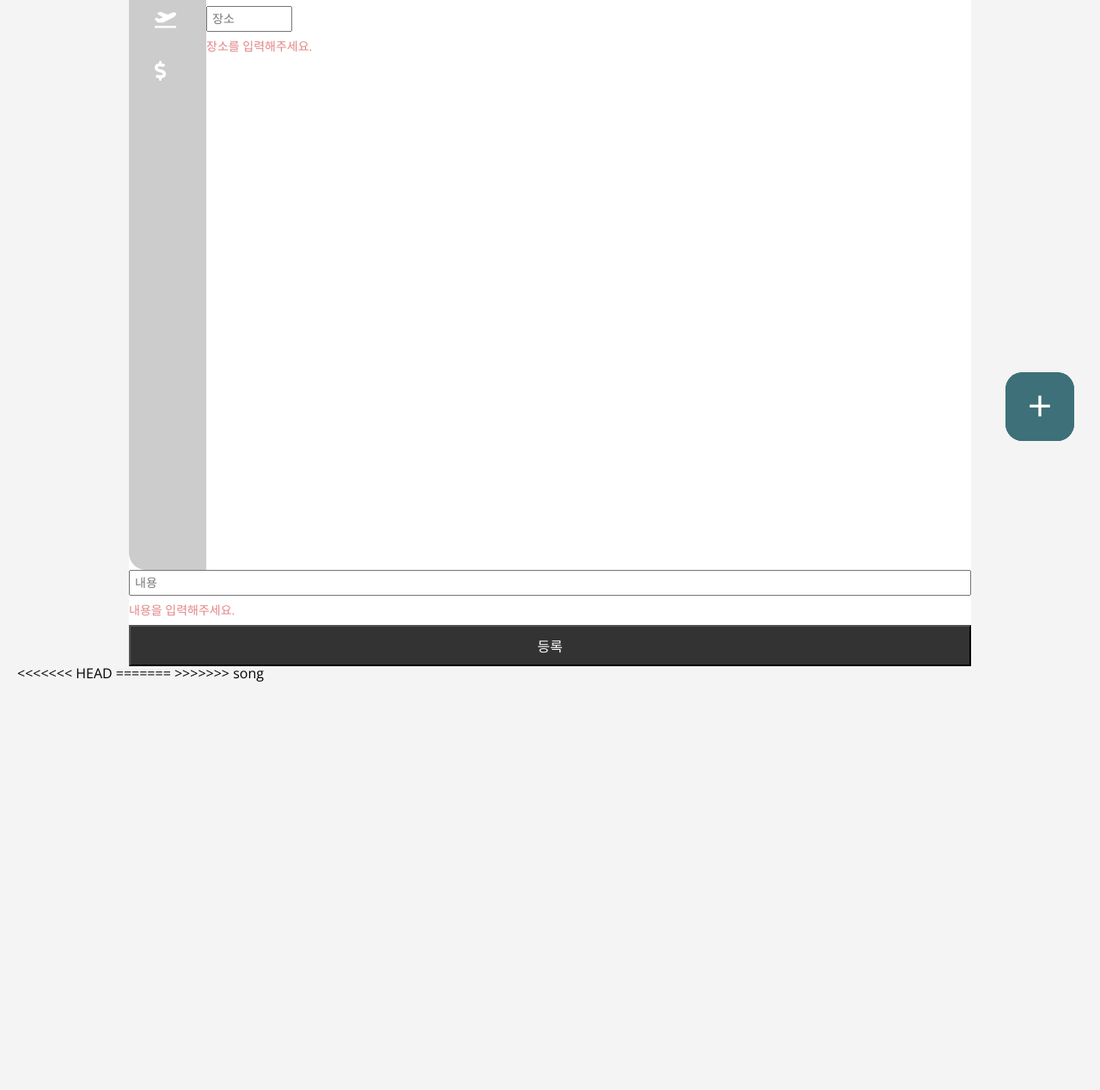
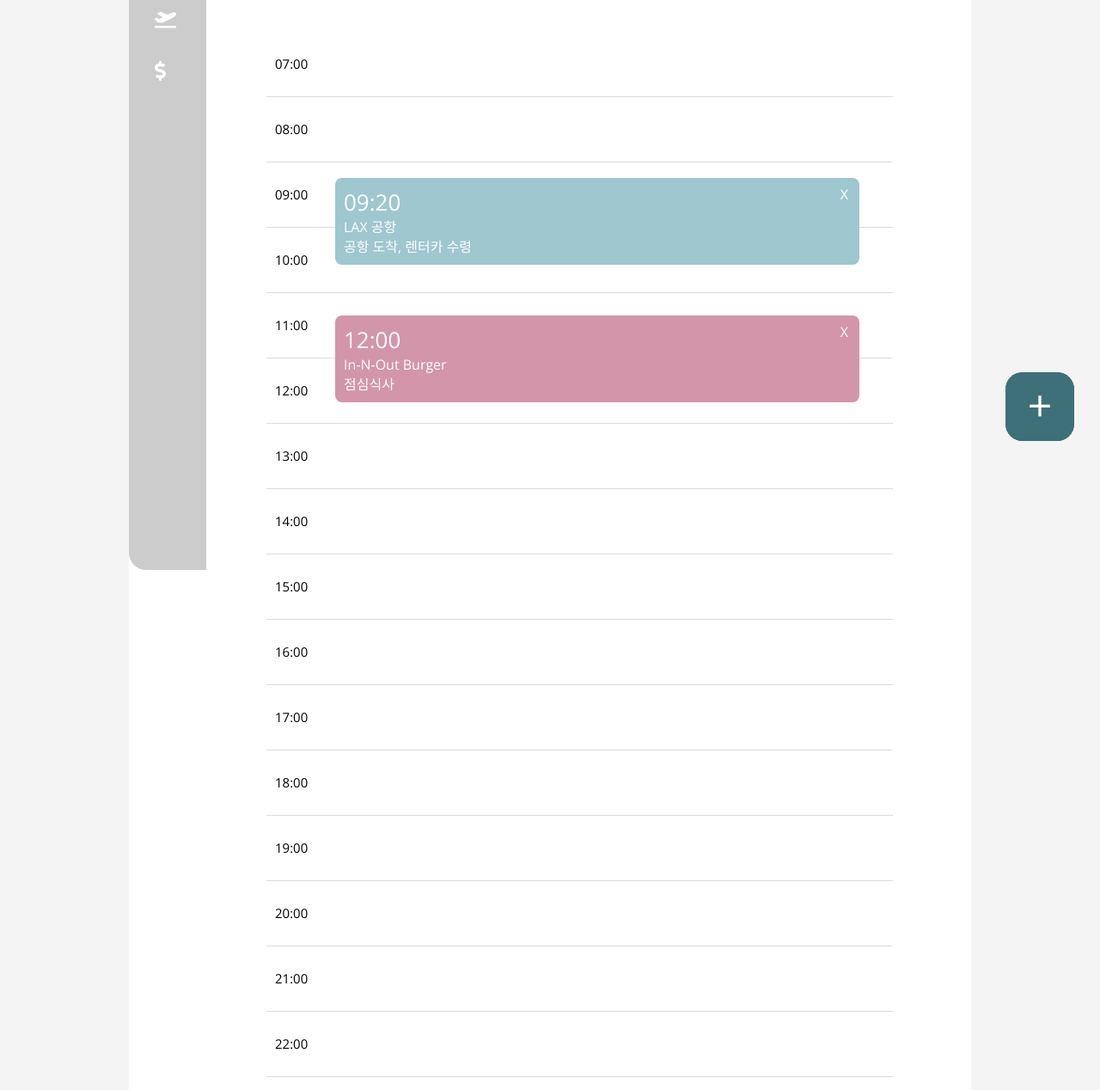
Before and after one commit to songseungeun/TimeToTravel, a website: page public/index.html in a window 1280 px wide. Shown: the part 257-1525 px from the top of the page at 86% size. Before the commit the page ends 1068 px from the top, so only its background shows below. Drawn offline with nearby package versions, Linux system fonts and the light colour scheme.

Commit message:
fix index.html

```diff
--- a/public/index.html
+++ b/public/index.html
@@ -67,6 +67,42 @@
               <div class="day">23</div>
               <div class="week">THU</div>
             </li>
+            <li class="date-item">
+              <div class="day">23</div>
+              <div class="week">THU</div>
+            </li>
+          </ul>
+        </div>
+        <i class="date-before-btn fas fa-angle-double-left"></i>
+        <i class="date-after-btn fas fa-angle-double-right"></i>
+      </div>
+      <div class="timeline clearfix">
+        <ul class="time-list">
+          <li>07:00</li>
+          <li>08:00</li>
+          <li>09:00</li>
+          <li>10:00</li>
+          <li>11:00</li>
+          <li>12:00</li>
+          <li>13:00</li>
+          <li>14:00</li>
+          <li>15:00</li>
+          <li>16:00</li>
+          <li>17:00</li>
+          <li>18:00</li>
+          <li>19:00</li>
+          <li>20:00</li>
+          <li>21:00</li>
+          <li>22:00</li>
+          <li>23:00</li>
+        </ul>
+        <ul class="schedule-list">
+          <li class="schedule" id="s01">
+            <div class="time">09:20</div>
+            <div class="place">LAX 공항</div>
+            <div class="detail">공항 도착, 렌터카 수령</div>
+            <div class="remove-btn">X</div>
+          </li>
           <li class="schedule" id="s02">
             <div class="time">12:00</div>
             <div class="place">In-N-Out Burger</div>
@@ -75,7 +111,6 @@
           </li>
         </ul>
       </div>
-      </main>
       <div class="new-schedule-btn">
         +
       </div>
@@ -122,13 +157,6 @@
               <option value="">30</option>
           </select>
           <span class="warnning-text">종료시간을 선택해주세요.</span>
-          </div>
-          <input type="text" class="input-place" placeholder="장소" />
-          <span class="warnning-text">장소를 입력해주세요.</span>
-          <input type="text" class="input-detail" placeholder="내용" />
-          <span class="warnning-text">내용을 입력해주세요.</span>
-          <button class="add-schedule-btn">등록</button>
-          <div class="popup-remove-btn">X</div>
         </div>
         <input type="text" class="input-place" placeholder="장소">
         <span class="warnning-text">장소를 입력해주세요.</span>
@@ -346,10 +374,5 @@
           <div class="popup-remove-btn">X</div>
         </div>
     </div>
-<<<<<<< HEAD
 </body>
 </html>
-=======
-</body>
-</html>
->>>>>>> song
```
Lines whose indentation alone changed are shown as unchanged.
